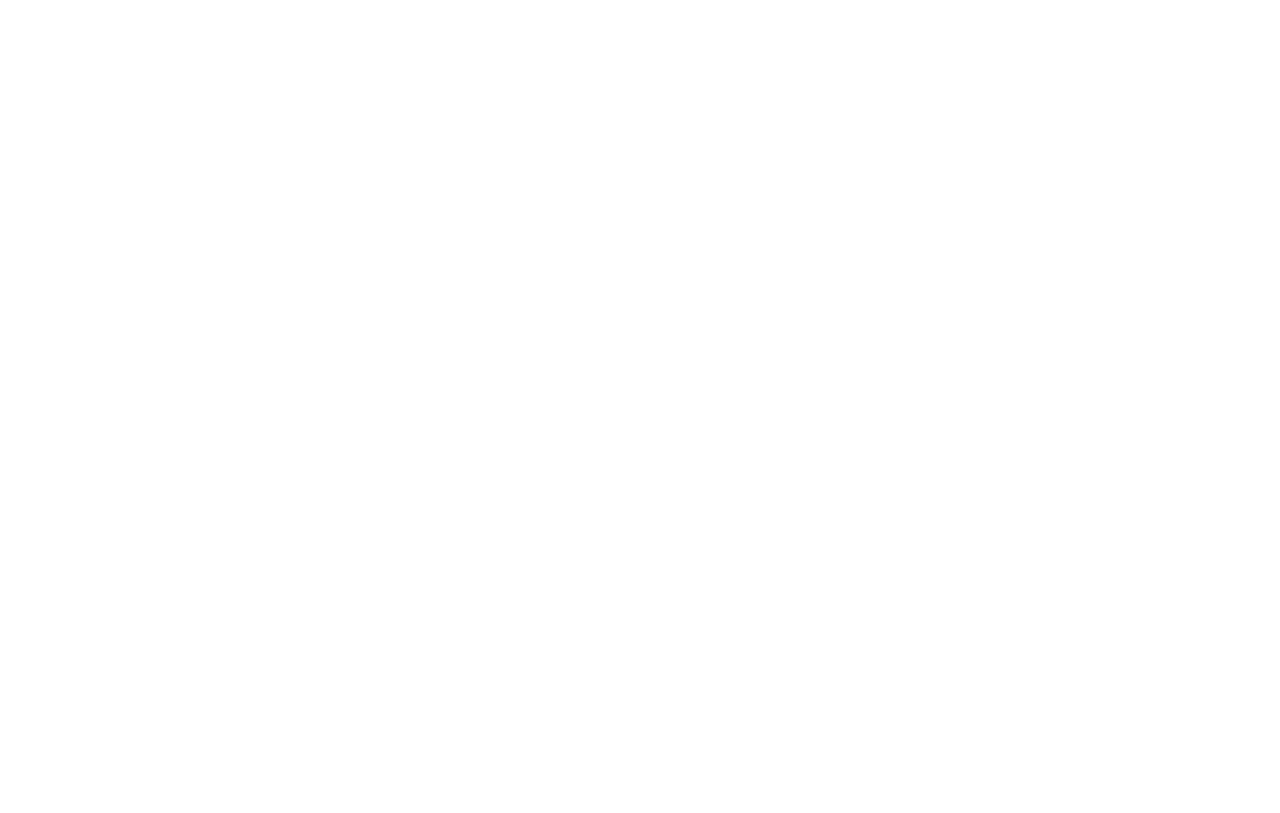
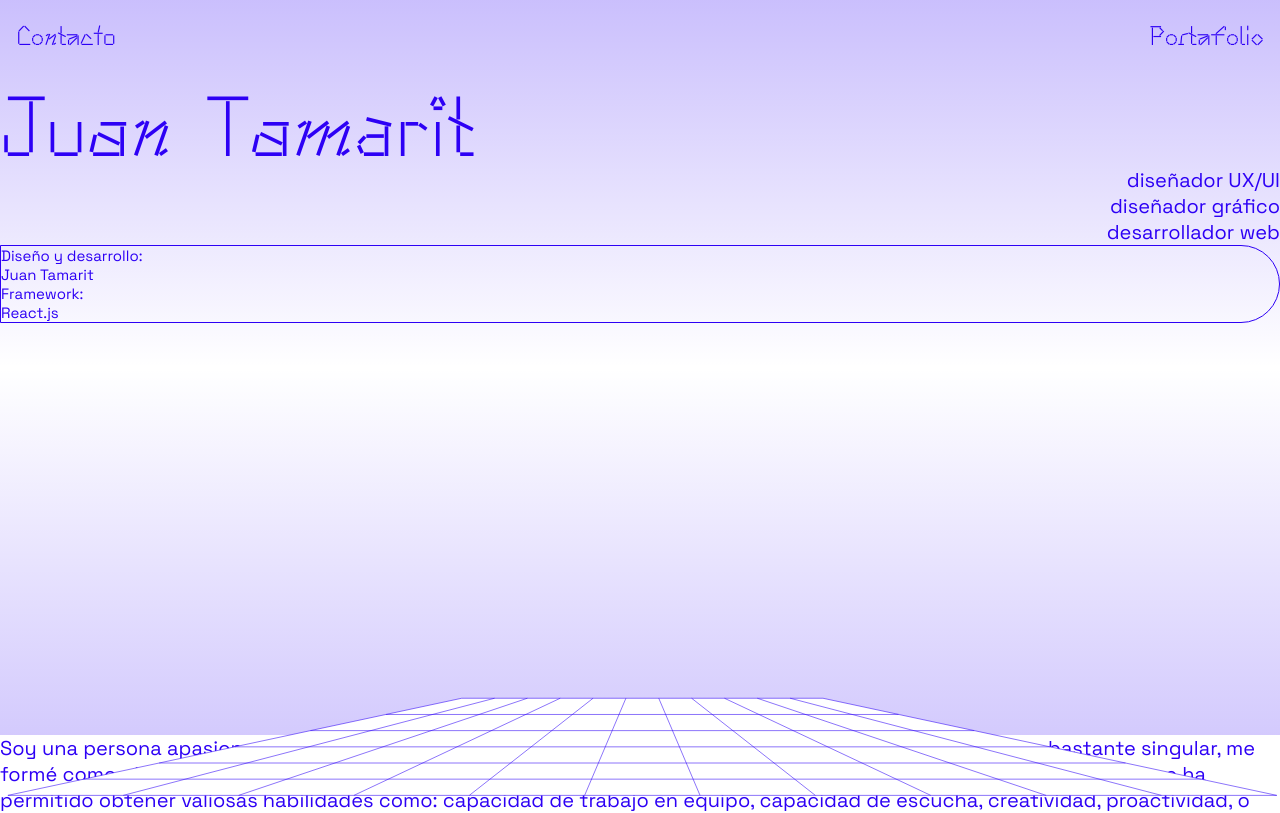
Before and after one commit to LidiaA3/JuanPortfolio, a React (Vite) app: page / in a window 1280 px wide. Before the commit this address had no page. Shown: the top 813 px of the page. Built offline with nearby package versions, Linux system fonts and the light colour scheme.

Commit message:
Maquetación hero section

```diff
--- a/src/App.jsx
+++ b/src/App.jsx
@@ -26,6 +26,7 @@
       </header>
       <main>
         <Routes>
+          <Route path="/" element={<Home />} />
           <Route path="/home" element={<Home />} />
           <Route path="/contact" element={<Contact />} />
           <Route path="/styleguide" element={<Styleguide />} />
--- a/src/components/buttons/buttons.scss
+++ b/src/components/buttons/buttons.scss
@@ -8,6 +8,7 @@
     border-radius: 100px;
     padding: 8px;
     width: 100%;
+    line-height: 1;
 
     & a {
         text-decoration: none;
--- a/src/components/topbar/Topbar.jsx
+++ b/src/components/topbar/Topbar.jsx
@@ -5,8 +5,10 @@
   return (
     <>
       <div className="topbar h6">
+        {/* <div className="topbar__nav"> */}
         <Link>Contacto</Link>
         <Link to={props.url}>{props.link}</Link>
+        {/* </div> */}
       </div>
     </>
   );
--- a/src/components/topbar/Topbar.scss
+++ b/src/components/topbar/Topbar.scss
@@ -5,6 +5,8 @@
    // @include color-blue
    display: flex;
    justify-content: space-between;
+   width: 100%;
+   position: fixed;
    padding: 16px;
 
    a {
@@ -12,5 +14,10 @@
       color: $color-primary;
    }
 
+}
 
+
+.topbar__nav {
+   color: red;
+   justify-content: space-between;
 }
--- /dev/null
+++ b/src/scss/_images.scss
@@ -0,0 +1,27 @@
+// .hero-section {
+//     // // background-image: url(/public/floor-mobile-optimized.svg);
+//     // background-size: 2000px;
+//     // background-repeat: no-repeat;
+//     // background-position: center bottom;
+//     // // background-image: url(https://placekeanu.com/200/100/);
+// }
+img {
+    width: 100%;
+}
+.hero-section__floor {
+    position: absolute;
+    height: 105px;
+    bottom: 0;
+    left: 50%;
+    transform: translateX(-50%);
+
+}
+
+.hero-section {
+    background: linear-gradient(180deg, rgba(45, 0, 246, 0.25) 0%, rgba(45, 0, 246, 0) 50%, rgba(45, 0, 246, 0.208015) 100%);
+}
+
+// .body {
+//     background: linear-gradient(180deg, rgba(45, 0, 246, 0.25) 0%, rgba(45, 0, 246, 0) 50%, rgba(45, 0, 246, 0.208015) 100%);
+
+// }
--- a/src/scss/global.scss
+++ b/src/scss/global.scss
@@ -1,12 +1,15 @@
 @import './variables';
 @import './_mixins.scss';
 @import './_typography';
+@import './_images';
+
 
 
 
 * {
     margin: 0;
     padding: 0;
+    box-sizing: border-box;
 }
 body {
     color: $color-primary;
--- a/src/views/home/Home.jsx
+++ b/src/views/home/Home.jsx
@@ -2,6 +2,7 @@
 import Skill from "../../components/skills/Skill";
 import Button from "../../components/buttons/button";
 import "./Home.scss";
+import "../../scss/_images.scss";
 
 export default function Home() {
   return (
@@ -27,6 +28,11 @@
               React.js
             </span>
           </div>
+          <img
+            className="hero-section__floor"
+            src="/public/floor-mobile-optimized.svg"
+            alt="decorative image"
+          />
         </section>
         <section className="bio-section">
           <p>
--- a/src/views/home/Home.scss
+++ b/src/views/home/Home.scss
@@ -1,10 +1,9 @@
 @import '../../scss/variables';
 
 .hero-section {
+    padding-top: 65px;
     height: calc(100vh - 65px);
-    background-image: url(https://placekeanu.com/2000/105);
-    background-repeat: no-repeat;
-    background-position: center bottom;
+    // height: 100vh;
         &__main-text {
             display: flex;
             flex-direction: column;
```
Also changed, not shown: public/floor-mobile-optimized.svg (added).
